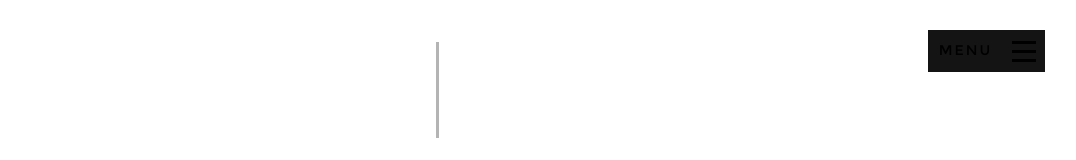
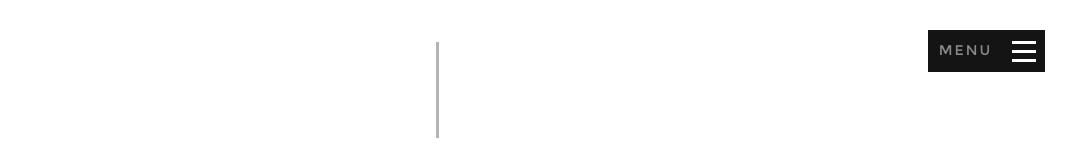
Before and after one commit to vaibhavgwal/Portfolio, a plain HTML site: page LBP.html in a window 1280 px wide. Shown: the top 160 px of the page, without its empty margins (203-1279 px from the left). Drawn offline with Linux system fonts and the light colour scheme; files whose address does not match are found by name.

Commit message:
Update LBP.html

```diff
--- a/LBP.html
+++ b/LBP.html
@@ -47,9 +47,9 @@
             <a href="index.html">Infinity</a>
         </div>
 
-				<a id="header-menu-trigger" class="opaque"  href="#0">
-					 <span class="header-menu-text" style="color: black;">Menu</span>
-					  <span class="header-menu-icon" style="background-color: black;"></span>
+        <a id="header-menu-trigger"  class="opaque" href="#0">
+             <span class="header-menu-text">Menu</span>
+              <span class="header-menu-icon"></span>
         </a>
 
         <nav id="menu-nav-wrap">
@@ -77,7 +77,6 @@
                         <a href="https://www.linkedin.com/in/vaibhav-agarwal-65072787/" target="_blank"><i class="fa fa-linkedin"></i></a>
                     </li>
              </ul>
-
         </nav>  <!-- end #menu-nav-wrap -->
 
     </header> <!-- end header -->
```
Lines whose indentation alone changed are shown as unchanged.
